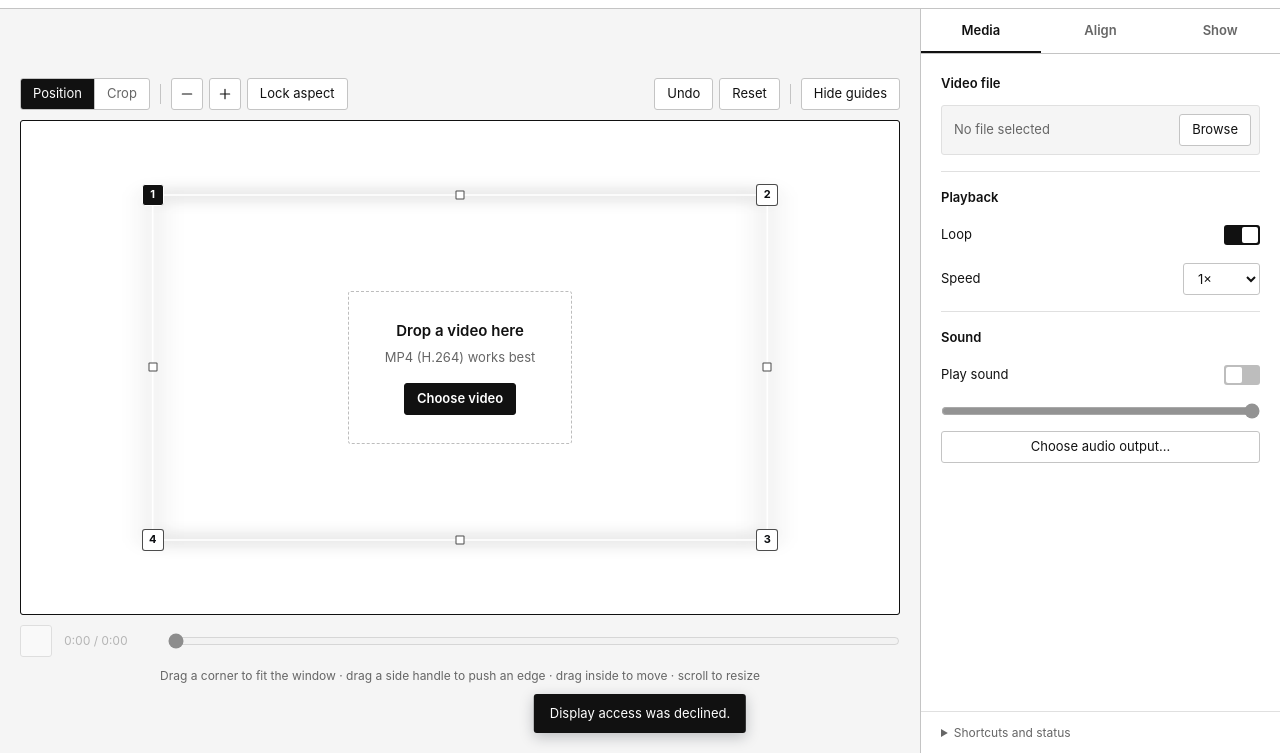
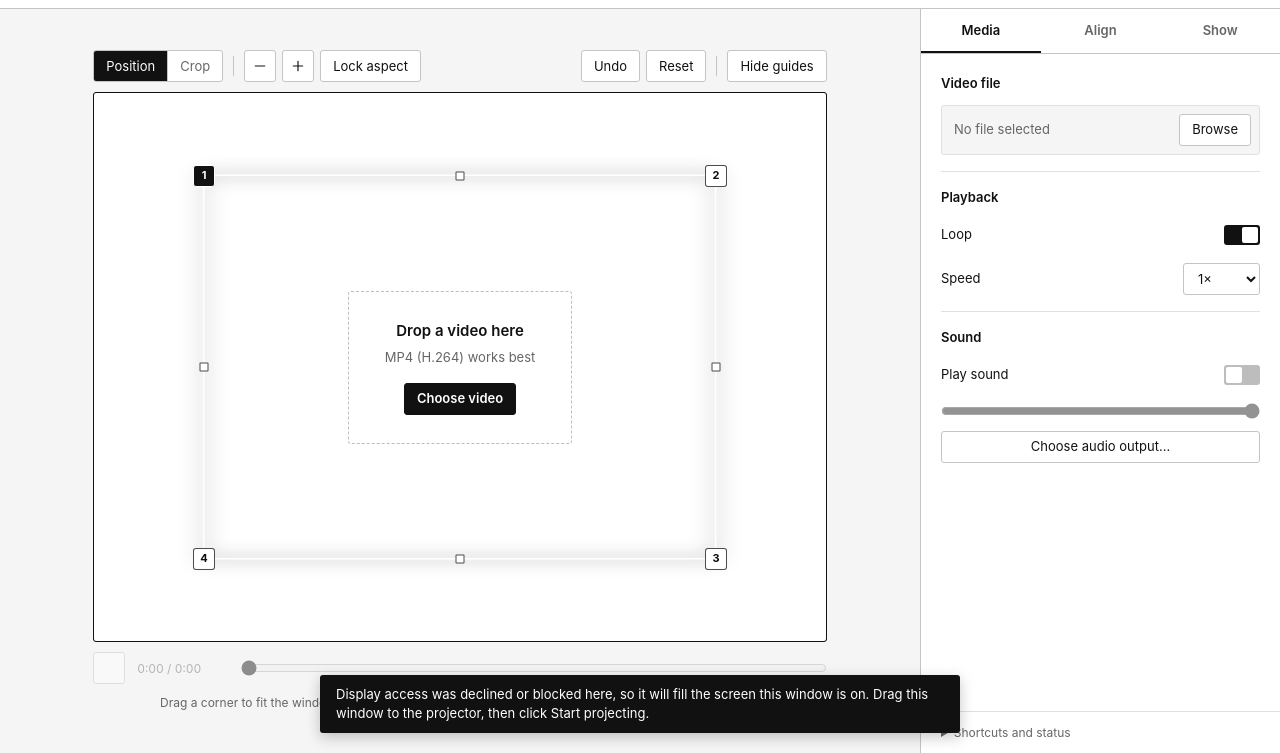
Before and after one commit to StudioCompile/Virtual-Window-Projection, a plain HTML site: page index.html in a window 1280 px wide. Both pictures are taken after a click on the button "Start projecting". Shown: the part 47-800 px from the top of the page. Drawn offline with Linux system fonts and the light colour scheme.

Commit message:
Update index.html

```diff
--- a/index.html
+++ b/index.html
@@ -308,7 +308,7 @@ function draw(black){
  c.forEach((p,i)=>g.uniform2f(L['c'+i],p[0],p[1]));g.uniform3f(L.k,S.br,S.ct,S.ft);g.uniform1f(L.m,S.mask?1:0);g.drawArrays(g.TRIANGLES,0,3);
 }
 function applyRes(){gl.height=S.res;gl.width=Math.round(S.res*AR);pv.height=540;pv.width=Math.round(540*AR);document.documentElement.style.setProperty('--ar',AR);dirty=true}
-function setAR(s){const a=s&&s.width&&s.height?s.width/s.height:null;if(!a||Math.abs(a-AR)<.001)return;AR=a;S.ar=a;applyRes();layout();save()}
+function setAR(s){try{const a=s&&s.width&&s.height?s.width/s.height:null;if(!a||a<.5||a>4||Math.abs(a-AR)<.001)return;AR=a;S.ar=a;applyRes();layout();save()}catch(e){}}
 const targetScr=()=>{if(!sd)return null;return S.disp==='auto'?other():sd.screens[+S.disp]||null};
 
 /* schedule + render loop */
@@ -534,8 +534,8 @@ function fillDisp(){
  s.value=v;if(s.value!==v)s.value='auto';
 }
 async function scr(){
- if(!window.getScreenDetails){toast('This browser can’t list displays. Chrome or Edge gives full projector control.');return}
- try{sd=await getScreenDetails();sd.addEventListener('screenschange',onScr);fillDisp();setAR(targetScr());status()}catch(e){toast('Display access was declined.')}
+ if(!window.getScreenDetails){toast('This browser can’t list displays, so it will fill the screen this window is on. Drag this window to the projector first, or use Chrome/Edge.');return}
+ try{sd=await getScreenDetails();sd.addEventListener('screenschange',onScr);fillDisp();setAR(targetScr());status()}catch(e){sd=null;toast('Display access was declined or blocked here, so it will fill the screen this window is on. Drag this window to the projector, then click Start projecting.')}
 }
 function onScr(){fillDisp();setAR(targetScr());status();if(S.want&&!document.fullscreenElement)project(true)}
 $('#disp').onchange=e=>{S.disp=e.target.value;setAR(targetScr());save()};
@@ -545,7 +545,7 @@ async function project(silent){
   if(sd){const s=S.disp==='auto'?other():sd.screens[+S.disp];
    if(s){setAR(s);await gl.requestFullscreen({screen:s});return}
    if(!silent)toast('No second display found. Connect the projector and output will start by itself.');return}
-  await gl.requestFullscreen();
+  setAR(window.screen);await gl.requestFullscreen();
  }catch(e){if(!silent)toast('Fullscreen was blocked. Click Start projecting again.')}
 }
 function stop(){S.want=false;save();if(document.fullscreenElement)document.exitFullscreen()}
```
